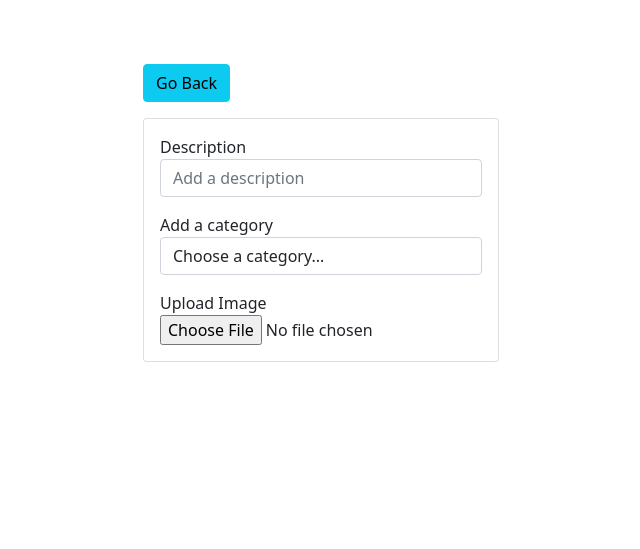
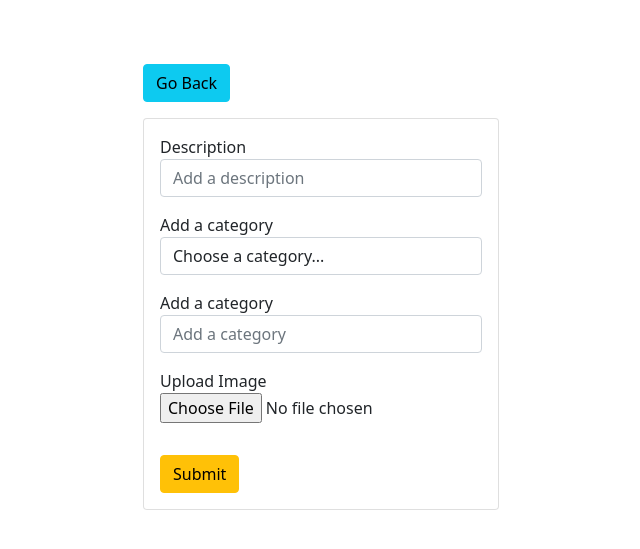
Before and after one commit to Kahumbi/galery, a Django app: page /add/ in a window 1280 px wide. Shown: the top 549 px of the page, without its empty margins (319-959 px from the left). Run offline with Django 4.2, Linux system fonts and the light colour scheme; data comes from the database, SQL or seed files in the repository.

Commit message:
Add 'GET'&'POST' methods to send form data to app

```diff
--- a/pictures/templates/pictures/add.html
+++ b/pictures/templates/pictures/add.html
@@ -15,10 +15,11 @@
             <div class="col-md-4">
                 <a href="{% url 'gallery'%}" class="btn btn-info my-3">Go Back</a>
                 <div class="card">
-                    <form>
+                    <form method="POST" action="" enctype="multipart/form-data">
+                        {% csrf_token %}
                         <div class="form-group m-3">
                             <label>Description</label>
-                            <input name="description" type="text" placeholder="Add a description" class="form-control">
+                            <input required name="description" type="text" placeholder="Add a description" class="form-control">
                         </div>
 
                         <div class="form-group m-3">
@@ -33,9 +34,17 @@
                         </div>
 
                         <div class="form-group m-3">
+                            <label>Add a category</label>
+                            <input name="category_new" type="text" placeholder="Add a category" class="form-control">
+                        </div>
+
+                        <div class="form-group m-3">
                           <label>Upload Image</label>
-                          <input name="image" type="file" class="form-control-file">
+                          <input required name="image" type="file" class="form-control-file">
                         </div>
+
+                        <button type="submit" class="btn btn-warning m-3">Submit</button>
+
                     </form>
                 </div>
             </div>
--- a/pictures/views.py
+++ b/pictures/views.py
@@ -16,5 +16,12 @@ def viewPhoto(request, pk):
 
 def addPhoto(request):
     categories = Category.objects.all()
+
+    if request.method == 'POST':
+        data = request.POST
+        image = request.FILES.get('image')
+        print('data:', data)
+        print('image:', image)
+
     context = {'categories':categories}
     return render(request, 'pictures/add.html', context)
```
